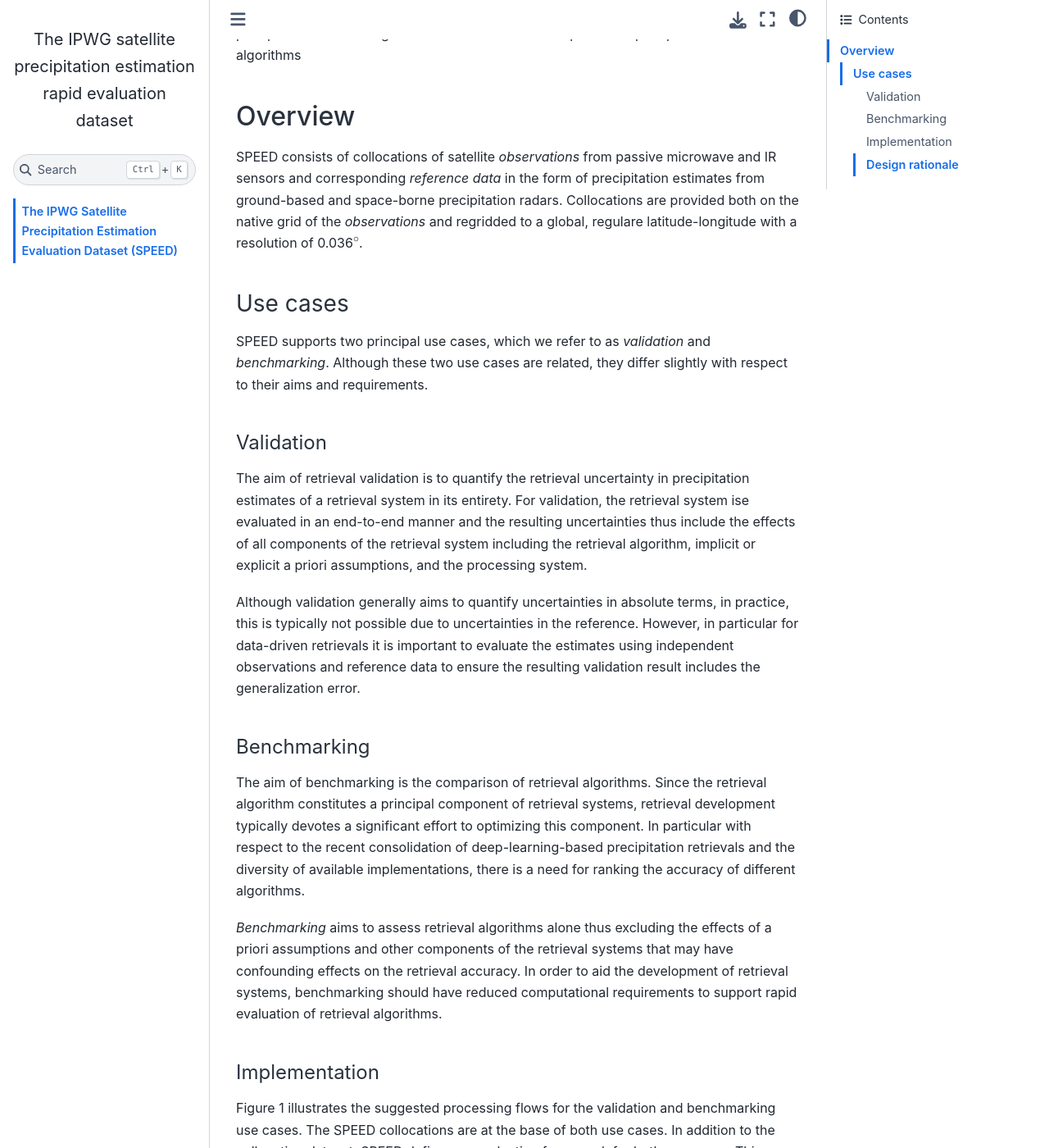
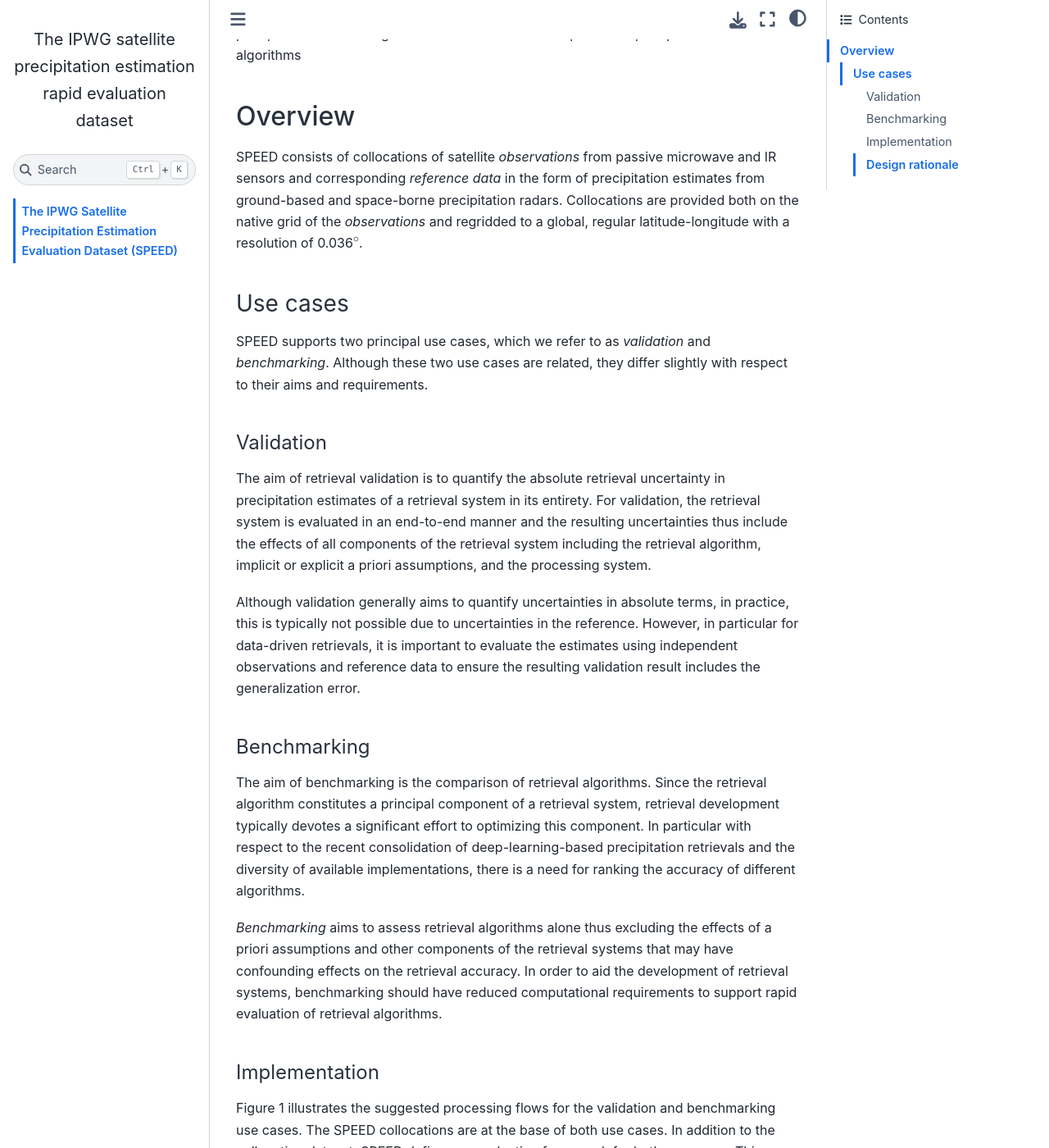
Before and after one commit to simonpf/speed, a Jupyter Book: the page built from doc/intro.md, in a window 1280 px wide and 1400 px high, scrolled down 376 px. Shown: the whole window at 82% size. Built offline with Jupyter Book 1.0.4 settings and Sphinx 7.4.7 and the Sphinx Book theme 1.1.4, drawn with Linux system fonts in a browser that asks for light colours; pages that are not in the unit, such as notebooks, are missing from menus.

Commit message:
Corrections.

```diff
--- a/doc/intro.md
+++ b/doc/intro.md
@@ -17,7 +17,7 @@ SPEED consists of collocations of satellite *observations* from passive
 microwave and IR sensors and corresponding *reference data* in the form of
 precipitation estimates from ground-based and space-borne precipitation radars.
 Collocations are provided both on the native grid of the *observations* and
-regridded to a global, regulare latitude-longitude with a resolution of
+regridded to a global, regular latitude-longitude with a resolution of
 0.036$^\circ$.
 
 ### Use cases
@@ -27,23 +27,23 @@ SPEED supports two principal use cases, which we refer to as *validation* and
 
 #### Validation
 
-The aim of retrieval validation is to quantify the retrieval uncertainty in
-precipitation estimates of a retrieval system in its entirety. For validation,
-the retrieval system ise evaluated in an end-to-end manner and the resulting
-uncertainties thus include the effects of all components of the retrieval system
-including the retrieval algorithm, implicit or explicit a priori assumptions,
-and the processing system.
+The aim of retrieval validation is to quantify the absolute retrieval
+uncertainty in precipitation estimates of a retrieval system in its entirety.
+For validation, the retrieval system is evaluated in an end-to-end manner and
+the resulting uncertainties thus include the effects of all components of the
+retrieval system including the retrieval algorithm, implicit or explicit a
+priori assumptions, and the processing system.
 
 Although validation generally aims to quantify uncertainties in absolute terms,
 in practice, this is typically not possible due to uncertainties in the
-reference. However, in particular for data-driven retrievals it is important to
+reference. However, in particular for data-driven retrievals, it is important to
 evaluate the estimates using independent observations and reference data to
 ensure the resulting validation result includes the generalization error.
 
 #### Benchmarking
 
 The aim of benchmarking is the comparison of retrieval algorithms. Since the
-retrieval algorithm constitutes a principal component of retrieval systems,
+retrieval algorithm constitutes a principal component of a retrieval system,
 retrieval development typically devotes a significant effort to optimizing this
 component. In particular with respect to the recent consolidation of
 deep-learning-based precipitation retrievals and the diversity of available
```
